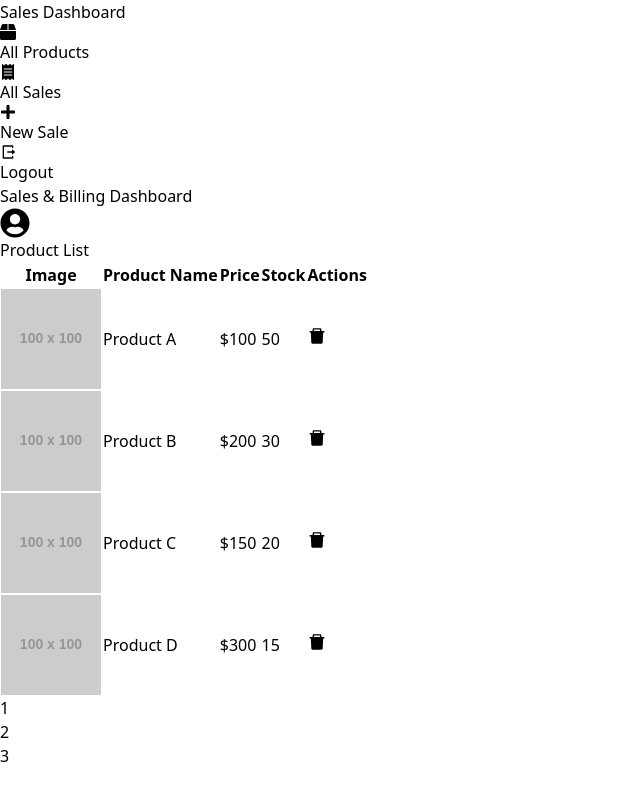
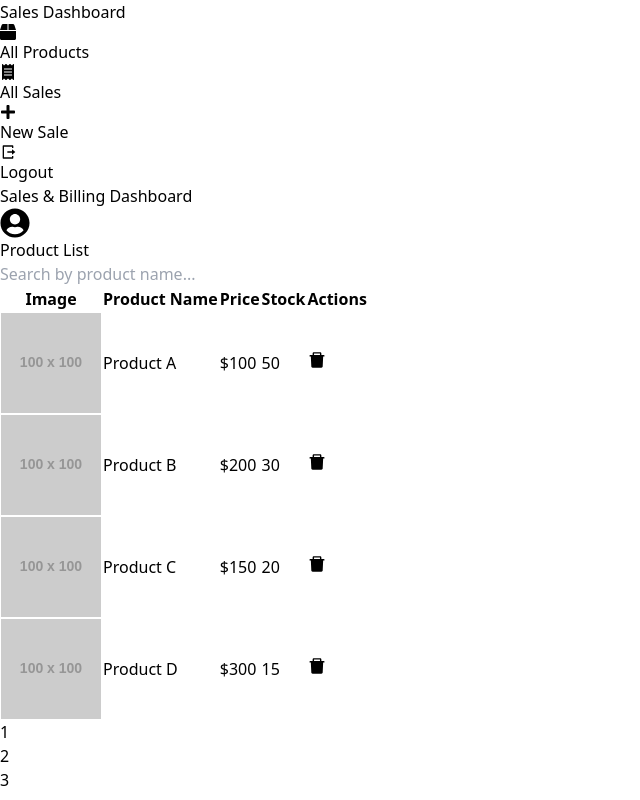
Before and after one commit to rameessiyad/sales-billing, a React (Vite) app in the folder client/: page /products in a window 1280 px wide. Shown: the whole page, without its empty margins (0-640 px from the left). Built offline with nearby package versions, Linux system fonts and the light colour scheme.

Commit message:
product listing page updated

```diff
--- a/client/src/pages/ProductsList.jsx
+++ b/client/src/pages/ProductsList.jsx
@@ -20,12 +20,18 @@ const mockProducts = [
 const ProductsList = () => {
     const [products, setProducts] = useState(mockProducts);
     const [currentPage, setCurrentPage] = useState(1);
+    const [searchTerm, setSearchTerm] = useState('');
     const productsPerPage = 4;
+
+    // Filter products based on search term
+    const filteredProducts = products.filter((product) =>
+        product.name.toLowerCase().includes(searchTerm.toLowerCase())
+    );
 
     // Get current products based on the page
     const indexOfLastProduct = currentPage * productsPerPage;
     const indexOfFirstProduct = indexOfLastProduct - productsPerPage;
-    const currentProducts = products.slice(indexOfFirstProduct, indexOfLastProduct);
+    const currentProducts = filteredProducts.slice(indexOfFirstProduct, indexOfLastProduct);
 
     // Change page
     const paginate = (pageNumber) => setCurrentPage(pageNumber);
@@ -40,6 +46,17 @@ const ProductsList = () => {
         <AppLayout>
             <div className="p-6 space-y-6">
                 <h2 className="text-2xl font-bold text-gray-700 mb-6">Product List</h2>
+
+                {/* Search Bar */}
+                <div className="mb-4">
+                    <input
+                        type="text"
+                        placeholder="Search by product name..."
+                        value={searchTerm}
+                        onChange={(e) => setSearchTerm(e.target.value)}
+                        className="border border-gray-300 rounded-lg p-2 w-full"
+                    />
+                </div>
 
                 <div className="bg-white p-6 shadow-lg rounded-lg">
                     {/* Products Table */}
@@ -83,7 +100,7 @@ const ProductsList = () => {
                     <nav>
                         <ul className="flex space-x-2">
                             {Array.from(
-                                { length: Math.ceil(products.length / productsPerPage) },
+                                { length: Math.ceil(filteredProducts.length / productsPerPage) },
                                 (_, i) => (
                                     <li key={i}>
                                         <button
```
